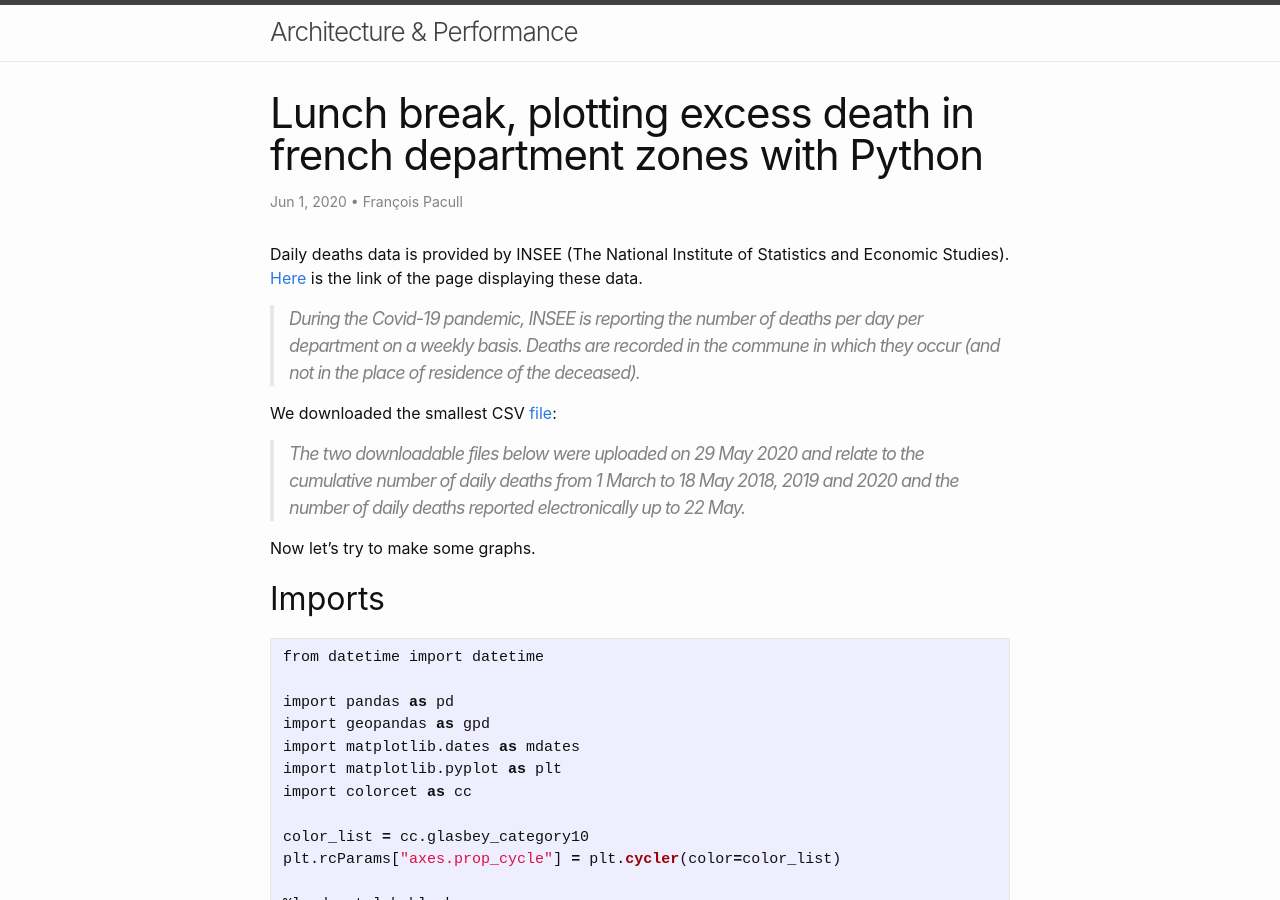
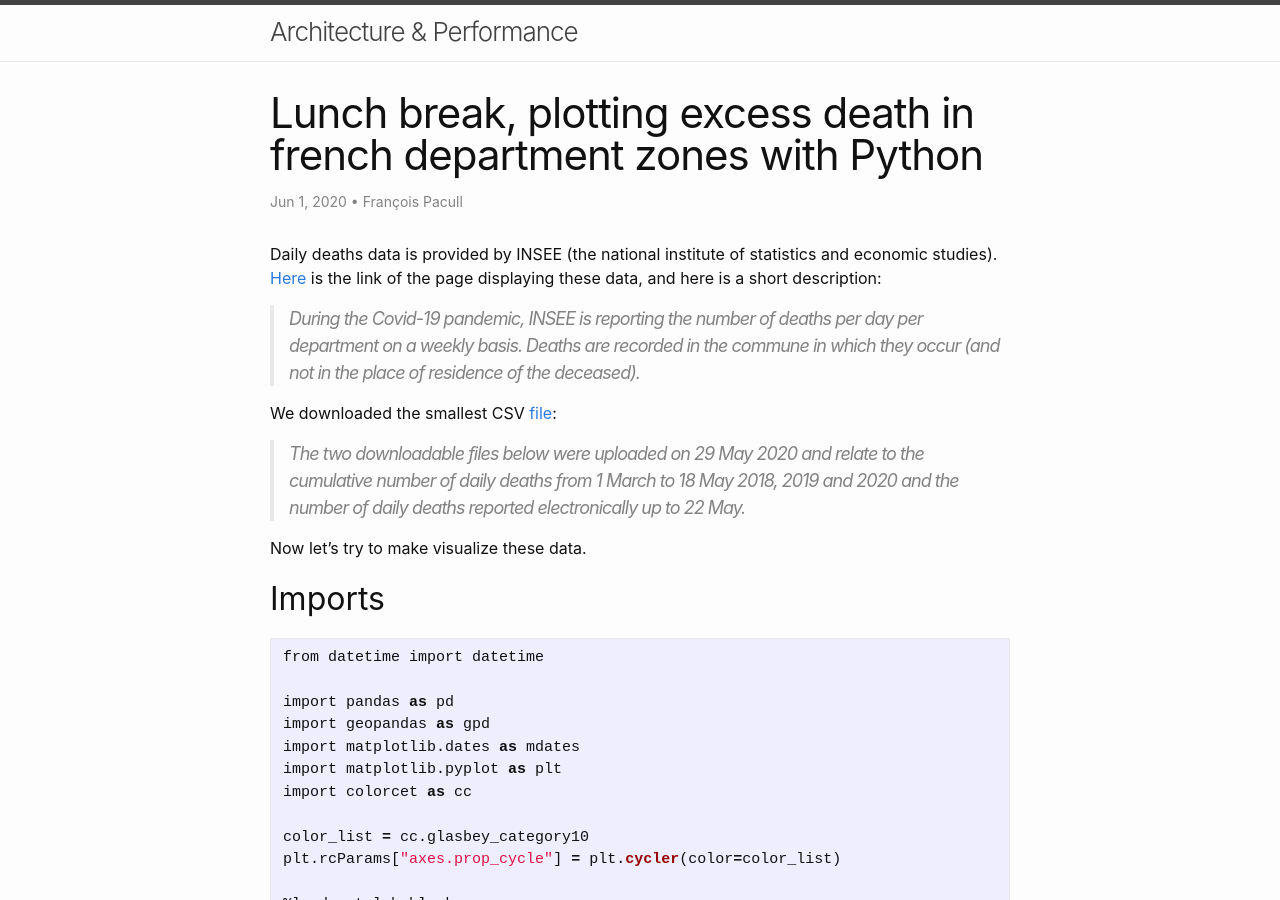
Before and after one commit to aetperf/aetperf.github.io, a Jekyll site: the page built from _posts/2020-06-01-Lunch-break,-plotting-excess-death-in-french-department-zones-with-Python.md, in a window 1280 px wide and 900 px high. Built offline with Jekyll 4.4.1, drawn with Linux system fonts in a browser that asks for light colours; comment, search, counter and statistics services are not loaded.

Commit message:
small update

```diff
--- a/_posts/2020-06-01-Lunch-break,-plotting-excess-death-in-french-department-zones-with-Python.md
+++ b/_posts/2020-06-01-Lunch-break,-plotting-excess-death-in-french-department-zones-with-Python.md
@@ -6,7 +6,7 @@ author: François Pacull
 tags: Python Pandas GeoPandas Matplotlib
 ---
 
-Daily deaths data is provided by INSEE (The National Institute of Statistics and Economic Studies). [Here](https://www.insee.fr/fr/statistiques/4487988?sommaire=4487854) is the link of the page displaying these data.
+Daily deaths data is provided by INSEE (the national institute of statistics and economic studies). [Here](https://www.insee.fr/fr/statistiques/4487988?sommaire=4487854) is the link of the page displaying these data, and here is a short description:
 
 > During the Covid-19 pandemic, INSEE is reporting the number of deaths per day per department on a weekly basis. Deaths are recorded in the commune in which they occur (and not in the place of residence of the deceased).
 
@@ -14,7 +14,7 @@ We downloaded the smallest CSV [file](https://www.insee.fr/en/statistiques/fichi
 
 > The two downloadable files below were uploaded on 29 May 2020 and relate to the cumulative number of daily deaths from 1 March to 18 May 2018, 2019 and 2020 and the number of daily deaths reported electronically up to 22 May.
 
-Now let's try to make some graphs.
+Now let's try to make visualize these data.
 
 ## Imports
 
```
